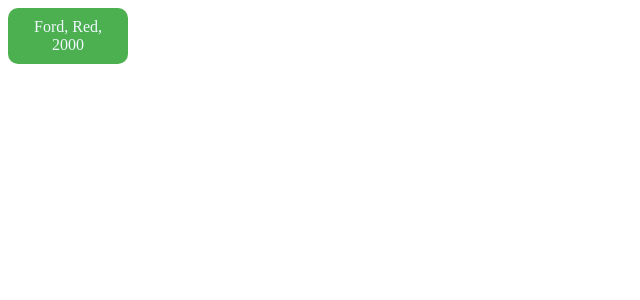
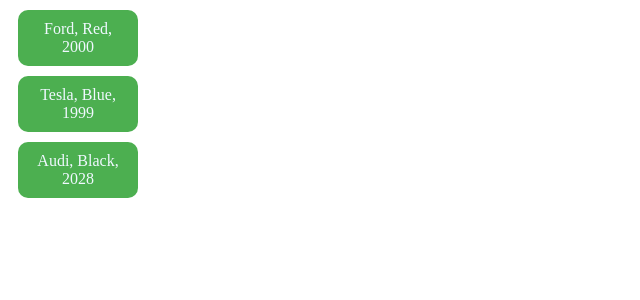
Before and after one commit to oscarromero583/my-app, a React (Create React App) app: page / in a window 1280 px wide. Shown: the top 300 px of the page, without its empty margins (0-640 px from the left). Built offline with nearby package versions, Linux system fonts and the light colour scheme.

Commit message:
Reusing props 	modified:   src/App.js 	modified:   src/index.css

```diff
--- a/src/App.js
+++ b/src/App.js
@@ -3,25 +3,37 @@
 // create our rroot component => App component
 
 // Car component...
-function Car({
-  brand, color, year,
-}) {
-  return <div className="car">
-    {`${brand}, ${color}, ${year}`}
-  </div>;
+function Car({ data }) {
+  return (
+    <div className="car">{`${data.brand}, ${data.color}, ${data.year}`}</div>
+  );
 }
 
 function App() {
-  const data = {
-    brand: "Ford",
-    color: "Red",
-    year: "2000"
-  }
-  return (
-    <section className="main-container">
-      <Car {...data} />
-    </section>
-  );
+  const cars = [
+    {
+      brand: "Ford",
+      color: "Red",
+      year: "2000",
+    },
+    {
+      brand: "Tesla",
+      color: "Blue",
+      year: "1999",
+    },
+    {
+      brand: "Audi",
+      color: "Black",
+      year: "2028",
+    },
+  ];
+
+  //list of cars...
+  const listOfCars = cars.map((car) => {
+    return <Car data={car} />;
+  });
+
+  return <section className="main-container">{listOfCars}</section>;
 }
 
 export default App;
--- a/src/index.css
+++ b/src/index.css
@@ -96,4 +96,5 @@
   max-width: 100px;
   padding: 10px;
   border-radius: 10px;
+  margin: 10px;
 }
```
